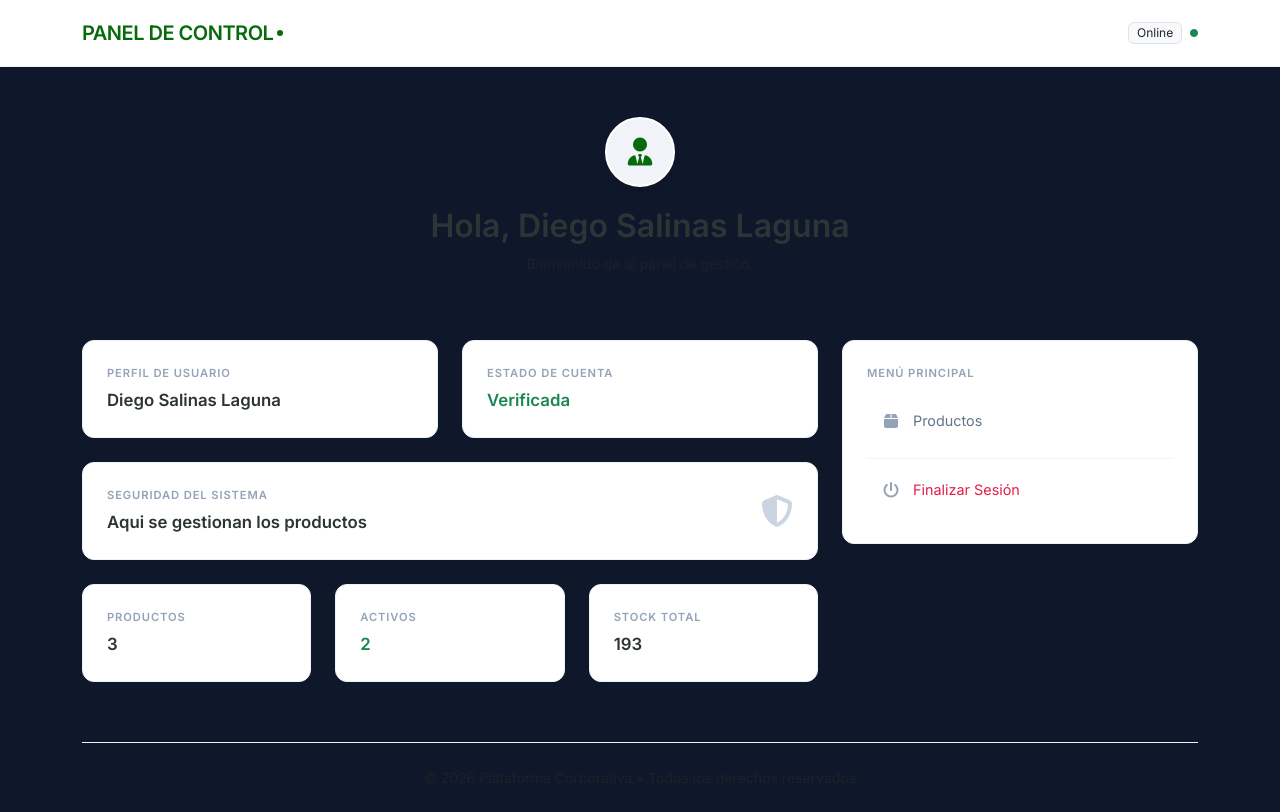
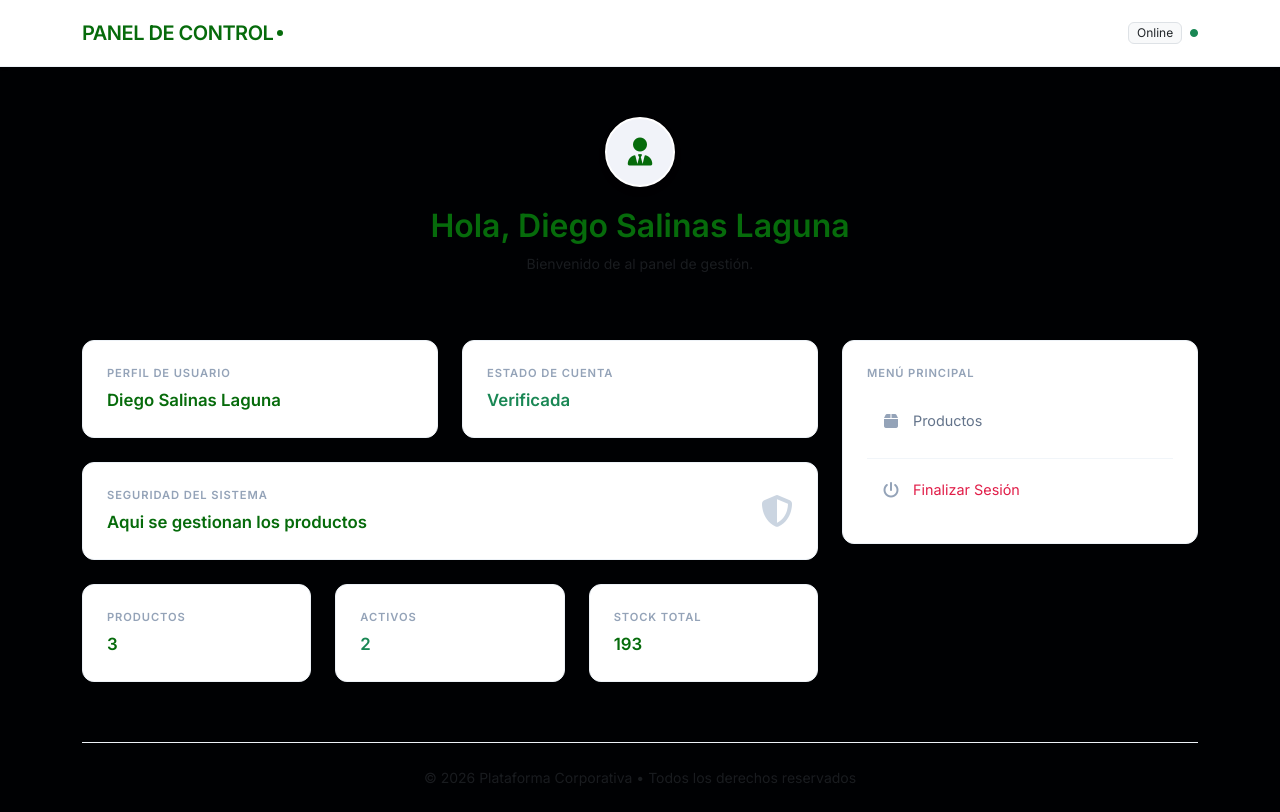
Before and after one commit to EsauRamireZ/PythonPollo, a Flask app: page /dashboard in a window 1280 px wide. Run offline with Flask 3, Linux system fonts and the light colour scheme; a user stored in the database is signed in; data comes from the database, SQL or seed files in the repository.

Commit message:
Update dashboard.html

```diff
--- a/templates/dashboard.html
+++ b/templates/dashboard.html
@@ -12,8 +12,8 @@
     <style>
         :root {
             --primary-navy: #066b0b;
-            --dark-blue: #2d3436;
-            --bg-canvas: #0f172a;
+            --dark-blue: #066b0b;
+            --bg-canvas: #000103;
             --border-color: #edf2f7;
         }
 
```
